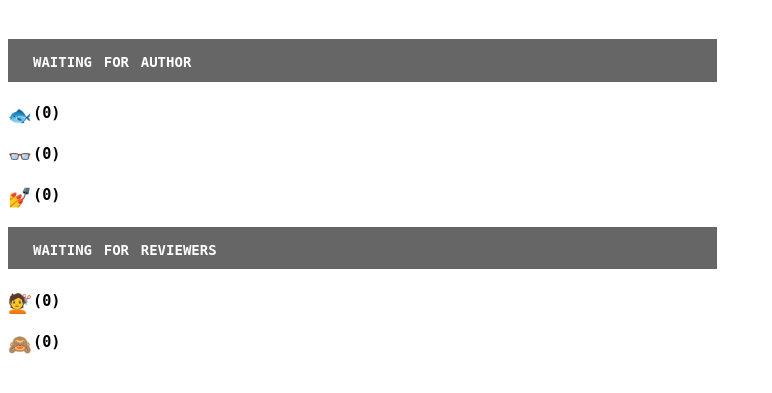
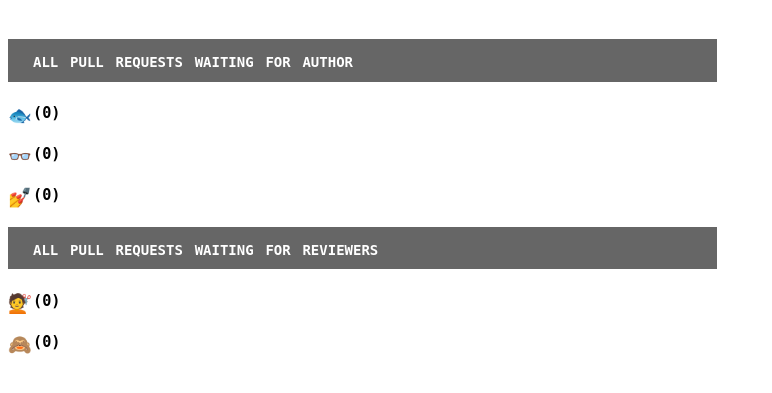
Before and after one commit to spladug/harold, a Python web app: template salon/templates/overview.html in a window 1280 px wide. Shown: the part 123-516 px from the top of the page, without its empty margins (0-772 px from the left). Run offline with Jinja, Linux system fonts and the light colour scheme; the template is opened without the code that fills it, so the values that code supplies are empty.

Commit message:
Add proper titles to repo/overview sections

```diff
--- a/salon/templates/overview.html
+++ b/salon/templates/overview.html
@@ -3,7 +3,7 @@
 
 {% block content %}
 <section class="listing">
-  <h2>waiting for author</h2>
+  <h2>all pull requests waiting for author</h2>
 
   {% for state in ["fish", "eyeglasses", "nail_care"]: %}
   <details open>
@@ -35,7 +35,7 @@
 </section>
 
 <section class="listing">
-  <h2>waiting for reviewers</h2>
+  <h2>all pull requests waiting for reviewers</h2>
 
   {% for state in ["haircut", "unreviewed"]: %}
   <details open>
--- a/salon/templates/repo.html
+++ b/salon/templates/repo.html
@@ -3,7 +3,7 @@
 
 {% block content %}
   <section class="listing">
-    <h2>waiting for author</h2>
+    <h2>{{ repo_name }} pull requests waiting for author</h2>
     {% for state in ["fish", "eyeglasses", "nail_care"]: %}
     <details open>
       <summary>
@@ -35,7 +35,7 @@
   </section>
 
   <section class="listing">
-    <h2>waiting for reviewers</h2>
+    <h2>{{ repo_name }} pull requests waiting for reviewers</h2>
 
   {% for state in ["haircut", "unreviewed"]: %}
     <details open>
```
